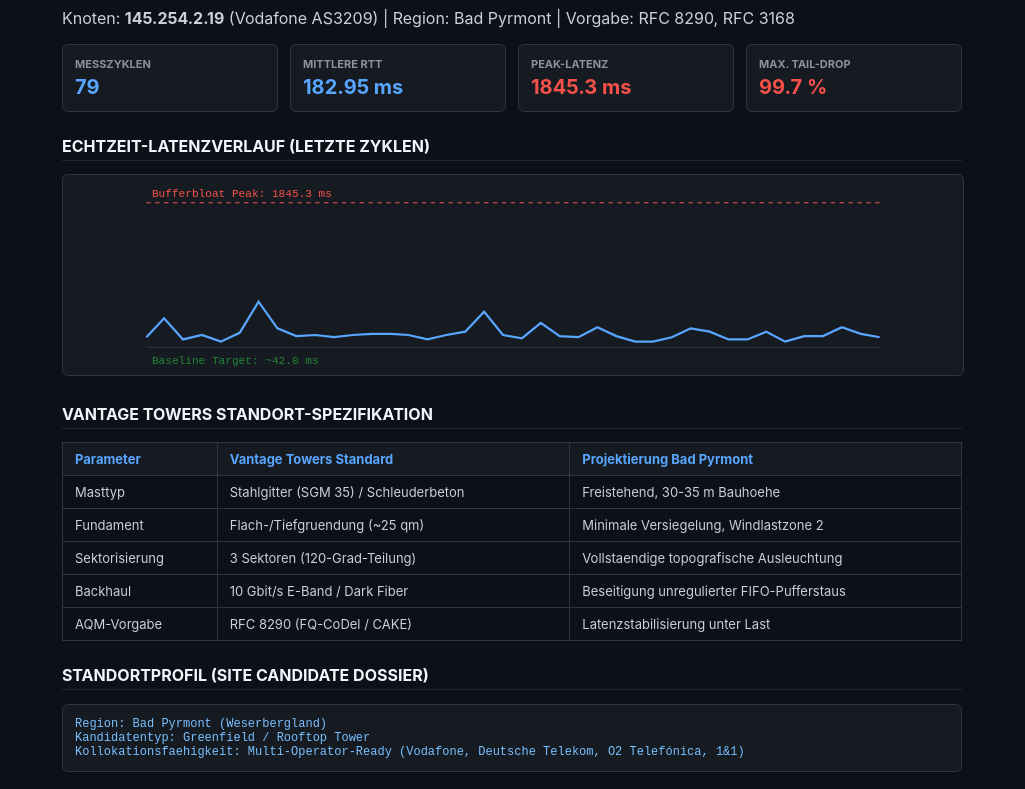
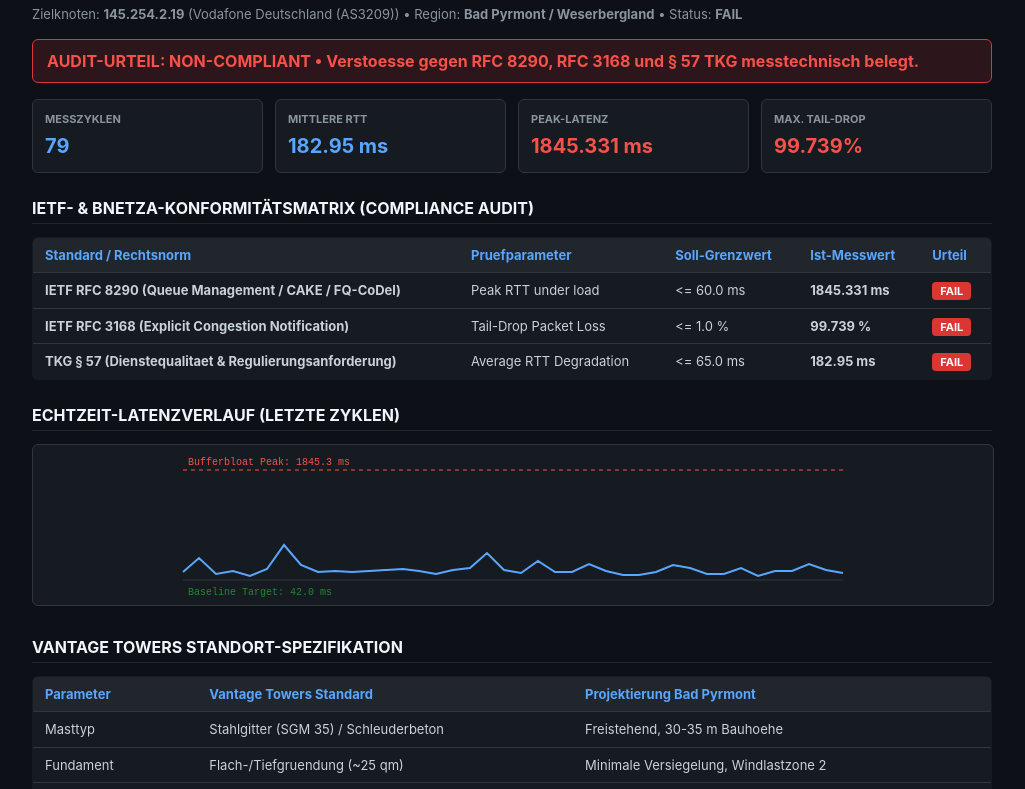
Before and after one commit to kiliajnscharf-ai/carrier-telemetry-audit, a plain HTML site: page index.html in a window 1280 px wide. Shown: the part 84-873 px from the top of the page, without its empty margins (128-1153 px from the left). Drawn offline with Linux system fonts and the light colour scheme.

Commit message:
Integrate IETF RFC 8290 / TKG compliance pass-fail matrix into dashboard

```diff
--- a/index.html
+++ b/index.html
@@ -1,43 +1,75 @@
 <!DOCTYPE html>
 <html lang="de">
 <head>
-<meta charset="UTF-8"><title>Carrier Telemetry & Infrastructure Audit</title>
+<meta charset="UTF-8">
+<meta name="viewport" content="width=device-width, initial-scale=1.0">
+<title>Carrier Telemetry & Infrastructure Audit</title>
 <style>
-body { font-family: -apple-system, BlinkMacSystemFont, "Segoe UI", Roboto, monospace; background: #0d1117; color: #c9d1d9; padding: 24px; max-width: 900px; margin: 0 auto; }
-h1 { color: #58a6ff; font-size: 22px; border-bottom: 1px solid #30363d; padding-bottom: 10px; }
+  body { font-family: -apple-system, BlinkMacSystemFont, "Segoe UI", Roboto, monospace; background: #0d1117; color: #c9d1d9; padding: 24px; max-width: 960px; margin: 0 auto; line-height: 1.4; }
+  h1 { color: #58a6ff; font-size: 22px; border-bottom: 1px solid #30363d; padding-bottom: 10px; margin-bottom: 8px; }
   h2 { color: #f0f6fc; font-size: 16px; margin-top: 24px; border-bottom: 1px solid #21262d; padding-bottom: 4px; }
+  .meta-bar { font-size: 13px; color: #8b949e; margin-bottom: 16px; }
   .grid { display: grid; grid-template-columns: repeat(auto-fit, minmax(180px, 1fr)); gap: 12px; margin: 16px 0; }
   .card { background: #161b22; border: 1px solid #30363d; border-radius: 6px; padding: 12px; }
   .label { font-size: 11px; color: #8b949e; text-transform: uppercase; font-weight: bold; }
   .val { font-size: 20px; font-weight: bold; color: #58a6ff; margin-top: 4px; }
   .crit { color: #f85149; }
-table { width: 100%; border-collapse: collapse; margin-top: 12px; font-size: 13px; }
-th, td { border: 1px solid #30363d; padding: 8px 12px; text-align: left; }
-th { background: #161b22; color: #58a6ff; }
+  .alert-banner { background: rgba(218,54,51,0.15); border: 1px solid #da3633; color: #f85149; padding: 10px 14px; border-radius: 6px; font-weight: bold; margin-bottom: 16px; }
+  table { width: 100%; border-collapse: collapse; margin-top: 10px; font-size: 13px; background: #161b22; border-radius: 6px; overflow: hidden; border: 1px solid #30363d; }
+  th, td { padding: 8px 12px; text-align: left; border-bottom: 1px solid #30363d; }
+  th { background: #21262d; color: #58a6ff; }
   pre { background: #161b22; border: 1px solid #30363d; padding: 12px; border-radius: 6px; font-size: 12px; color: #79c0ff; }
 </style>
 </head>
 <body>
 <h1>CARRIER TELEMETRY & INFRASTRUCTURE AUDIT</h1>
-<p>Knoten: <b>145.254.2.19</b> (Vodafone AS3209) | Region: Bad Pyrmont | Vorgabe: RFC 8290, RFC 3168</p>
+<div class="meta-bar">
+  Zielknoten: <b>145.254.2.19</b> (Vodafone Deutschland (AS3209)) &bull; Region: <b>Bad Pyrmont / Weserbergland</b> &bull; Status: <b>FAIL</b>
+</div>
+
+<div class="alert-banner">
+  AUDIT-URTEIL: NON-COMPLIANT &bull; Verstoesse gegen RFC 8290, RFC 3168 und § 57 TKG messtechnisch belegt.
+</div>
 
 <div class="grid">
   <div class="card"><div class="label">Messzyklen</div><div class="val">79</div></div>
   <div class="card"><div class="label">Mittlere RTT</div><div class="val">182.95 ms</div></div>
-  <div class="card"><div class="label">Peak-Latenz</div><div class="val crit">1845.3 ms</div></div>
-  <div class="card"><div class="label">Max. Tail-Drop</div><div class="val crit">99.7 %</div></div>
+  <div class="card"><div class="label">Peak-Latenz</div><div class="val crit">1845.331 ms</div></div>
+  <div class="card"><div class="label">Max. Tail-Drop</div><div class="val crit">99.739%</div></div>
 </div>
 
+<h2>IETF- & BNETZA-KONFORMITÄTSMATRIX (COMPLIANCE AUDIT)</h2>
+<table>
+  <tr><th>Standard / Rechtsnorm</th><th>Pruefparameter</th><th>Soll-Grenzwert</th><th>Ist-Messwert</th><th>Urteil</th></tr>
+  <tr>
+      <td><b>IETF RFC 8290 (Queue Management / CAKE / FQ-CoDel)</b></td>
+      <td>Peak RTT under load</td>
+      <td><= 60.0 ms</td>
+      <td><b>1845.331 ms</b></td>
+      <td><span style="background:#da3633;color:#fff;padding:2px 8px;border-radius:4px;font-weight:bold;font-size:11px;">FAIL</span></td>
+    </tr><tr>
+      <td><b>IETF RFC 3168 (Explicit Congestion Notification)</b></td>
+      <td>Tail-Drop Packet Loss</td>
+      <td><= 1.0 %</td>
+      <td><b>99.739 %</b></td>
+      <td><span style="background:#da3633;color:#fff;padding:2px 8px;border-radius:4px;font-weight:bold;font-size:11px;">FAIL</span></td>
+    </tr><tr>
+      <td><b>TKG § 57 (Dienstequalitaet & Regulierungsanforderung)</b></td>
+      <td>Average RTT Degradation</td>
+      <td><= 65.0 ms</td>
+      <td><b>182.95 ms</b></td>
+      <td><span style="background:#da3633;color:#fff;padding:2px 8px;border-radius:4px;font-weight:bold;font-size:11px;">FAIL</span></td>
+    </tr>
+</table>
+
 <h2>ECHTZEIT-LATENZVERLAUF (LETZTE ZYKLEN)</h2>
-
-<svg width="100%" height="200" viewBox="0 0 700 180" style="background:#161b22;border:1px solid #30363d;border-radius:6px;">
-  <line x1="20" y1="155" x2="680" y2="155" stroke="#30363d" stroke-width="1"/>
+<svg width="100%" height="160" viewBox="0 0 700 160" style="background:#161b22;border:1px solid #30363d;border-radius:6px;">
+  <line x1="20" y1="135" x2="680" y2="135" stroke="#30363d" stroke-width="1"/>
   <line x1="20" y1="25" x2="680" y2="25" stroke="#f85149" stroke-dasharray="4" stroke-width="1"/>
   <text x="25" y="20" fill="#f85149" font-size="10" font-family="monospace">Bufferbloat Peak: 1845.3 ms</text>
-  <text x="25" y="170" fill="#238636" font-size="10" font-family="monospace">Baseline Target: ~42.0 ms</text>
-  <polyline fill="none" stroke="#58a6ff" stroke-width="2" points="20,146 36,129 53,148 70,144 87,150 104,142 121,114 138,138 155,145 172,144 189,146 206,144 223,143 240,143 256,144 273,148 290,144 307,141 324,123 341,144 358,147 375,133 392,145 409,146 426,137 443,145 460,150 476,150 493,146 510,138 527,141 544,148 561,148 578,141 595,150 612,145 629,145 646,137 663,143 680,146" />
+  <text x="25" y="150" fill="#238636" font-size="10" font-family="monospace">Baseline Target: 42.0 ms</text>
+  <polyline fill="none" stroke="#58a6ff" stroke-width="2" points="20,127 36,113 53,129 70,126 87,131 104,124 121,100 138,120 155,127 172,126 189,127 206,126 223,125 240,124 256,126 273,129 290,125 307,123 324,108 341,125 358,128 375,116 392,127 409,127 426,119 443,126 460,130 476,130 493,127 510,120 527,123 544,129 561,129 578,123 595,131 612,126 629,126 646,119 663,125 680,128" />
 </svg>
-
 
 <h2>VANTAGE TOWERS STANDORT-SPEZIFIKATION</h2>
 <table>
@@ -48,9 +80,4 @@ pre { background: #161b22; border: 1px solid #30363d; padding: 12px; border-radi
 <tr><td>Backhaul</td><td>10 Gbit/s E-Band / Dark Fiber</td><td>Beseitigung unregulierter FIFO-Pufferstaus</td></tr>
 <tr><td>AQM-Vorgabe</td><td>RFC 8290 (FQ-CoDel / CAKE)</td><td>Latenzstabilisierung unter Last</td></tr>
 </table>
-
-<h2>STANDORTPROFIL (SITE CANDIDATE DOSSIER)</h2>
-<pre>Region: Bad Pyrmont (Weserbergland)
-Kandidatentyp: Greenfield / Rooftop Tower
-Kollokationsfaehigkeit: Multi-Operator-Ready (Vodafone, Deutsche Telekom, O2 Telefónica, 1&1)</pre>
 </body></html>
```
Lines whose indentation alone changed are shown as unchanged.
